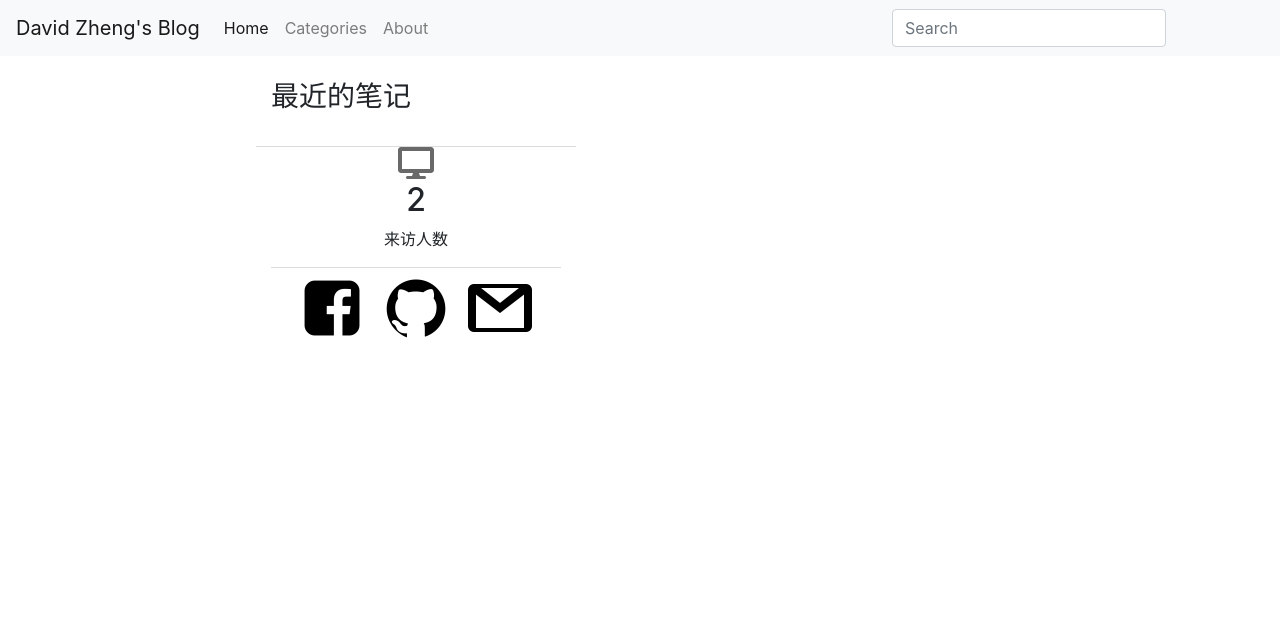
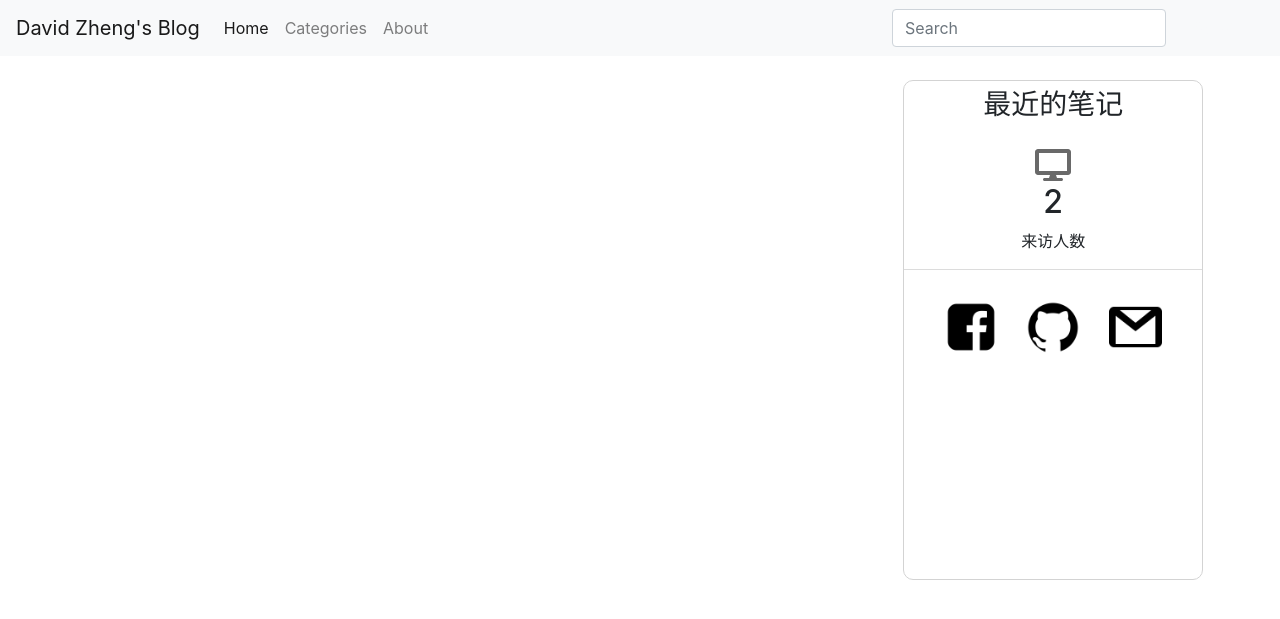
Before and after one commit to davidzheng048/flask_personal_blog, a Flask app: page / in a window 1280 px wide. Shown: the top 619 px of the page. Run offline with Flask 2, Linux system fonts and the light colour scheme; data comes from the database, SQL or seed files in the repository; data that the repository does not hold is empty; parts of the project's set-up code (start-up, migrations or seed data) failed here and were passed over; some libraries are stand-ins or nearby versions.

Commit message:
complete the basic design of the side bar

```diff
--- a/flaskblog/static/main.css
+++ b/flaskblog/static/main.css
@@ -7,7 +7,7 @@ body {
   flex-direction: column;
   align-items: center;
   justify-content: center;
-  margin: 80px 20% 0 20%;
+  margin: 80px 25% 0 25%;
   max-width: 60%;
 }
 
@@ -16,7 +16,54 @@ body {
   margin: 40px 0 40px 0;
 }
 
+.sidebar {
+  top: 10%;
+  right: 6%;
+  position: fixed;
+  width: 300px;
+  height: 500px;
+  border: 1px solid #D3D3D3;
+  border-radius: 10px;
+  text-align: center;
+  background-color: white;
+}
 
+.sidebar h3{
+  padding: 7px 0 7px 0;
+}
+
+.sidebar ul li {
+  width: 80%;
+  margin: auto;
+  padding: 7px 0 7px 0;
+  float: left;
+}
+
+.sidebar ul {
+  margin: 10px 0 10px 0;
+}
+
+.sidebar-icon {
+  color: dimgrey;
+  width: 18%;
+  margin: 0px 12px 0 12px;
+}
+
+.my-detail {
+  border-top: 0.5px solid #DCDCDC;
+  text-align: center;
+  padding: 30px 0 30px 0;
+}
+
+table, td, th {
+  border: 1px solid black;
+  text-align: center;
+}
+
+table {
+  width: 50%;
+  border-collapse: collapse;
+}
 
 /* body {
   background: #000000;
--- a/flaskblog/templates/layout.html
+++ b/flaskblog/templates/layout.html
@@ -107,38 +107,32 @@
         {% block content %}{% endblock %}
 
         </div>
-        <div class="col-sm-3 sidebar-right-position" style="position:fixed;">
-          <div class="content-sidebar">
+    </div>
+        <div class="sidebar">
             <h3 >最近的笔记</h3>
-              <ul class="list-group">
+            <ul class="list-group">
                 {% for post in recent_posts %}
-                  <li class="list-group-item list-group-item-light" style="color:DimGrey;font-weight:normal;">{{ post.date_posted.strftime('%d-%m-%Y') }}<br>
-                  <a href="{{ url_for('posts.post', post_id=post.id) }}" style="color:DimGrey;font-weight:bold">{{ post.title }}</a>
+                    <li class="list-group-item">{{ post.date_posted.strftime('%d-%m-%Y') }}<br>
+                    <a href="{{ url_for('posts.post', post_id=post.id) }}">{{ post.title }}</a>
                 {% endfor %}
-              </ul>
-            <br>
-                  <div class="row text-center" style="border-top: 0.5px solid #DCDCDC;">
-                    <div class="col">
-                        <div class="counter">
-                            <i class="fa fa-desktop fa-2x " style="color:dimgrey"></i>
-                            <h2>{{ access_count }}</h2>
-                            <p class="count-text ">来访人数</p>
-                        </div>
-                    </div>
-                </div>
-                <div style="border-top: 0.5px solid #DCDCDC; text-align: center;">
-                    <a href="https://www.facebook.com/zhen.zheng.5876/"><img width='22%' style="margin:8px" src="{{ url_for('static', filename='contact_icons/facebook.png') }}"/></a>
-                    <a href="https://github.com/BuddyLich"><img width='22%' style="margin:8px" src="{{ url_for('static', filename='contact_icons/github.png') }}"/></a>
-                    <a href="mailto:zhengzhen048@gmail.com"><img width='22%' style="margin:8px" src="{{ url_for('static', filename='contact_icons/gmail.webp') }}"/></a>
-                </div>
+            </ul>
+
+            <div>
+                <i class="fa fa-desktop fa-2x sidebar-icon"></i>
+                    <h2>{{ access_count }}</h2>
+                <p class="count-text ">来访人数</p>
             </div>
-            </ul>
-          </div>
+
+            <div class="my-detail">
+                <a href="https://www.facebook.com/zhen.zheng.5876/"><img class="sidebar-icon" src="{{ url_for('static', filename='contact_icons/facebook.png') }}"/></a>
+                <a href="https://github.com/BuddyLich"><img class="sidebar-icon" src="{{ url_for('static', filename='contact_icons/github.png') }}"/></a>
+                <a href="mailto:zhengzhen048@gmail.com"><img class="sidebar-icon" src="{{ url_for('static', filename='contact_icons/gmail.webp') }}"/></a>
+            </div>
         </div>
-    </div>
+
+
 
 <script src="https://code.jquery.com/jquery-3.2.1.slim.min.js" integrity="sha384-KJ3o2DKtIkvYIK3UENzmM7KCkRr/rE9/Qpg6aAZGJwFDMVNA/GpGFF93hXpG5KkN" crossorigin="anonymous"></script>
-<!--<script src="https://cdnjs.cloudflare.com/ajax/libs/popper.js/1.12.9/umd/popper.min.js" integrity="sha384-ApNbgh9B+Y1QKtv3Rn7W3mgPxhU9K/ScQsAP7hUibX39j7fakFPskvXusvfa0b4Q" crossorigin="anonymous"></script>-->
 <script src="https://maxcdn.bootstrapcdn.com/bootstrap/4.0.0/js/bootstrap.min.js" integrity="sha384-JZR6Spejh4U02d8jOt6vLEHfe/JQGiRRSQQxSfFWpi1MquVdAyjUar5+76PVCmYl" crossorigin="anonymous"></script>
 
 <noscript>Please enable JavaScript to view the <a href="https://disqus.com/?ref_noscript">comments powered by Disqus.</a></noscript>
```
